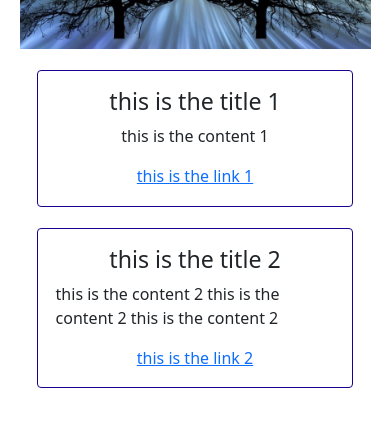
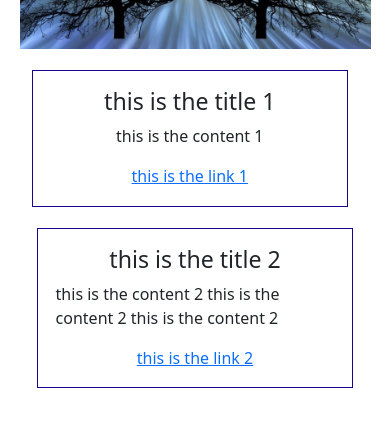
Before and after one commit to amandamov/psychosocial-resources-fe, a React (Create React App) app in the folder psychosocial-resources/: page /psychology in a window 390 px wide. Shown: the part 246-684 px from the top of the page. Built offline with nearby package versions, Linux system fonts and the light colour scheme.

Commit message:
change name of class cards

```diff
--- a/psychosocial-resources/src/routes/psychology/Psychology.css
+++ b/psychosocial-resources/src/routes/psychology/Psychology.css
@@ -24,7 +24,7 @@
     flex-direction: row;
 }
 
-.card {
+.card-main {
     width: 50%;
     padding: 5%;
     margin-top: 3%;
@@ -36,7 +36,7 @@
     justify-content: space-between;
 }
 
-.card:first-child {
+.card-main:first-child {
     margin-right: 3%;
 }
 
@@ -62,7 +62,7 @@
         margin-top: 3%;
     }
 
-    .card {
+    .card-main {
         width: 90%;
         margin-top: 3%;
     }
--- a/psychosocial-resources/src/routes/psychology/Psychology.js
+++ b/psychosocial-resources/src/routes/psychology/Psychology.js
@@ -8,12 +8,12 @@ const Psychology = () => {
                 <main className="main">
                     <img src={Psy} />
                     <div className="card-bottom">
-                        <div className='card'>
+                        <div className='card-main'>
                             <h3>this is the title 1</h3>
                             <p>this is the content 1</p>
                             <a href='#'>this is the link 1</a>
                         </div>
-                        <div className='card'>
+                        <div className='card-main'>
                             <h3>this is the title 2</h3>
                             <p>this is the content 2 this is the content 2 this is the content 2</p>
                             <a href='#'>this is the link 2</a>
```
